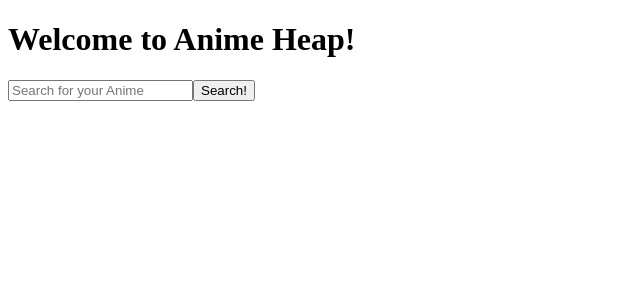
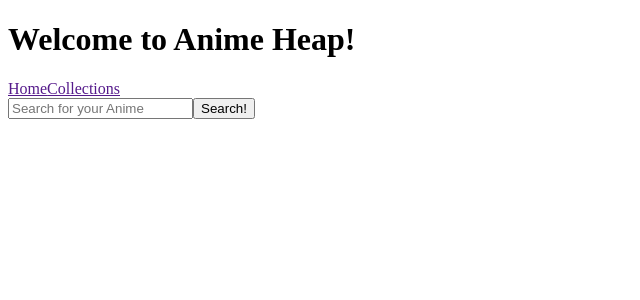
Before and after one commit to MwaniN/Anime-List, a React (Create React App) app in the folder client/: page / in a window 1280 px wide. Shown: the top 300 px of the page, without its empty margins (0-640 px from the left). Built offline with nearby package versions, Linux system fonts and the light colour scheme.

Commit message:
Switching between main page and collections

```diff
--- a/client/src/App.js
+++ b/client/src/App.js
@@ -1,17 +1,42 @@
-import React from "react";
+import React, { useState } from "react";
 import MainPage from "./MainPage.jsx"
+import CollectionPage from "./Collections.jsx"
 
 // make a state that either shows Main Page or Collection page with conditional arguments in the return statement here
 // to display each
 
 const App = () =>{
 
+    const [currPage, setCurrPage] = useState("MainPage")
+
+    function handleClick(e) {
+        e.preventDefault();
+        const link = e.target.innerText;
+
+        if (link === currPage) {
+            return
+        } else if (link === "Home") {
+            setCurrPage("MainPage")
+        } else if (link === "Collections") {
+            setCurrPage("CollectionPage")
+        }
+        return
+    }
+
     return (
         <>
         <h1>
             Welcome to Anime Heap!
         </h1>
-        <MainPage />
+        <a className="toolbar-link" href='' onClick={handleClick}>Home</a>
+        <a className="toolbar-link" href='' onClick={handleClick}>Collections</a>
+        {function(){
+            if (currPage === "MainPage"){
+                return <MainPage />
+            } else if (currPage === "CollectionPage") {
+                return <CollectionPage />
+            }
+        }()}
         </>
     )
 }
--- a/client/src/Collections.jsx
+++ b/client/src/Collections.jsx
@@ -5,3 +5,9 @@ import React, { useState } from 'react';
 // Could also have the collections be in a dropdown instead - might avoid needing to resize the cards
 
 // Start with only having one collection, so no need for the left side showing the collection
+
+export default function CollectionPage () {
+
+  return <>
+  It's the collection page homie</>
+}
```
